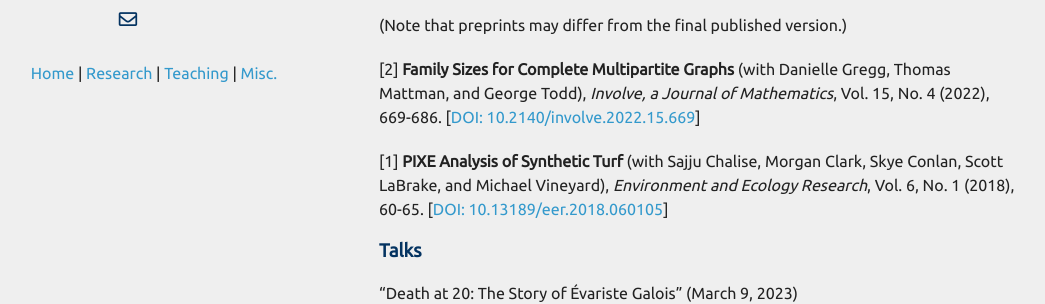
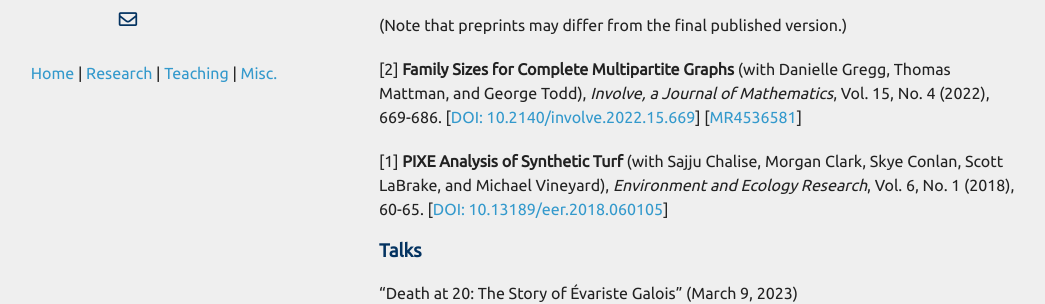
Before and after one commit to zporat/zporat.github.io, a Jekyll site: the page built from index.md, in a window 1280 px wide and 900 px high. Shown: the part 450-754 px from the top of the window, without its empty margins (111-1156 px from the left). Built offline with Jekyll 4.4.1, drawn with Linux system fonts in a browser that asks for light colours; nearby versions of some CDN libraries; a style sheet for code colours, icons or effects is not loaded; our own code applies the rules of GitHub Pages for plain Markdown files.

Commit message:
Update index.md

```diff
--- a/index.md
+++ b/index.md
@@ -20,7 +20,7 @@
 
 (Note that preprints may differ from the final published version.)
 
-[2] **Family Sizes for Complete Multipartite Graphs** (with Danielle Gregg, Thomas Mattman, and George Todd), *Involve, a Journal of Mathematics*, Vol. 15, No. 4 (2022), 669-686. [[DOI: 10.2140/involve.2022.15.669](https://msp.org/involve/2022/15-4/p07.xhtml)]
+[2] **Family Sizes for Complete Multipartite Graphs** (with Danielle Gregg, Thomas Mattman, and George Todd), *Involve, a Journal of Mathematics*, Vol. 15, No. 4 (2022), 669-686. [[DOI: 10.2140/involve.2022.15.669](https://msp.org/involve/2022/15-4/p07.xhtml)] [[MR4536581](https://mathscinet.ams.org/mathscinet/article?mr=4536581)]
 
 [1] **PIXE Analysis of Synthetic Turf** (with Sajju Chalise, Morgan Clark, Skye Conlan, Scott LaBrake, and Michael Vineyard), *Environment and Ecology Research*, Vol. 6, No. 1 (2018), 60-65. [[DOI: 10.13189/eer.2018.060105](https://www.hrpub.org/journals/article_info.php?aid=6770)]
 
```
